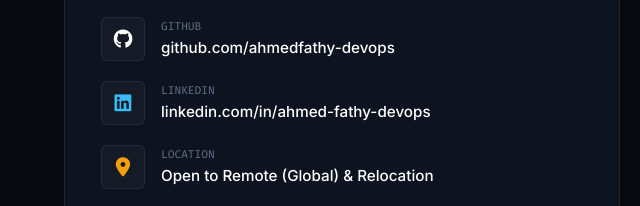
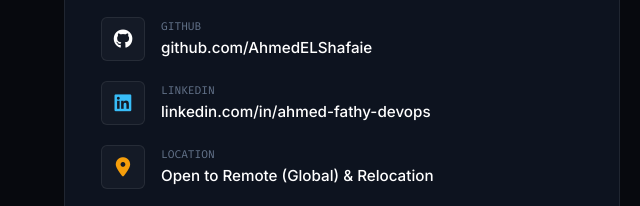
Before and after one commit to AhmedELShafaie/myportfolio, a plain HTML site: page index.html in a window 1280 px wide. Shown: the part 8955-9161 px from the top of the page, 0-640 px from the left. Drawn offline with Linux system fonts and the light colour scheme.

Commit message:
chore: update GitHub links to AhmedELShafaie

```diff
--- a/index.html
+++ b/index.html
@@ -924,11 +924,11 @@ Type <span class="text-accent">'help'</span> to see available commands or click
                                 </div>
                             </a>
 
-                            <a href="https://github.com" target="_blank" rel="noopener noreferrer" class="contact-link-item">
+                            <a href="https://github.com/AhmedELShafaie" target="_blank" rel="noopener noreferrer" class="contact-link-item">
                                 <div class="contact-link-icon"><i class="fab fa-github text-white"></i></div>
                                 <div>
                                     <div class="contact-link-label font-mono">GITHUB</div>
-                                    <div class="contact-link-val">github.com/ahmedfathy-devops</div>
+                                    <div class="contact-link-val">github.com/AhmedELShafaie</div>
                                 </div>
                             </a>
 
--- a/js/terminal.js
+++ b/js/terminal.js
@@ -224,7 +224,7 @@ CERTIFICATIONS:
             return `
 Email:    <a href="mailto:ahmed.fathy@gmail.com" class="text-accent">ahmed.fathy@gmail.com</a>
 LinkedIn: <a href="https://linkedin.com/in/ahmed-fathy-devops" target="_blank" class="text-accent">linkedin.com/in/ahmed-fathy-devops</a>
-GitHub:   <a href="https://github.com/ahmedfathy-devops" target="_blank" class="text-accent">github.com/ahmedfathy-devops</a>
+GitHub:   <a href="https://github.com/AhmedELShafaie" target="_blank" class="text-accent">github.com/AhmedELShafaie</a>
 `;
         },
 
```
Also changed, not shown: 2 other files.
